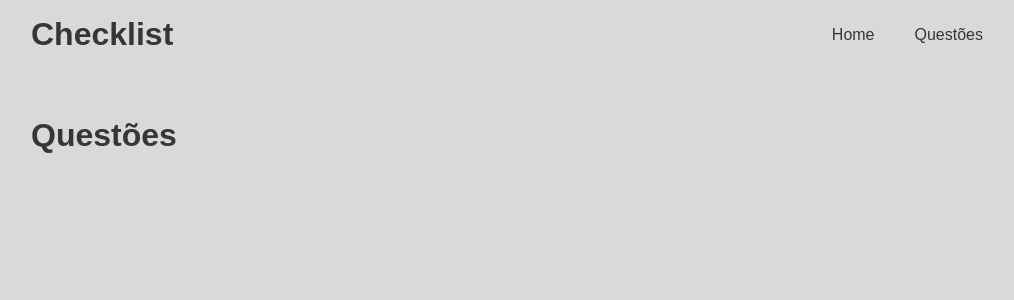
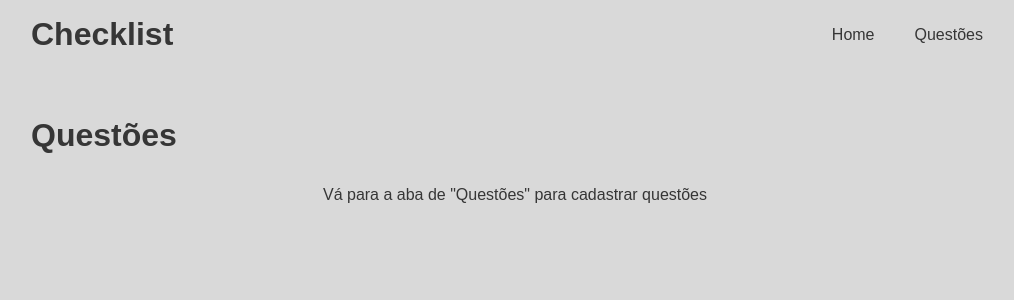
Before and after one commit to Guillescas/qa-list, a Next.js app: page / in a window 1280 px wide. Shown: the top 300 px of the page, without its empty margins (125-1139 px from the left). Built offline with nearby package versions, Linux system fonts and the light colour scheme.

Commit message:
Added message when doesnt ghave questions'

```diff
--- a/src/pages/index.tsx
+++ b/src/pages/index.tsx
@@ -60,6 +60,10 @@ const Home: NextPage = () => {
       <Styles.Content>
         <h1>Questões</h1>
 
+        {questions.length === 0 && (
+          <p className='without-questions'>Vá para a aba de "Questões" para cadastrar questões</p>
+        )}
+
         {questions.map(question => (
           <Styles.Question key={question.id} condition={question.condition}>
             <p>{question.question}</p>
--- a/src/styles/Pages/Home.ts
+++ b/src/styles/Pages/Home.ts
@@ -22,6 +22,11 @@ export const Content = styled.div`
   margin: 3rem auto 0;
 
   padding: 0 1rem 3rem;
+
+  .without-questions {
+    margin: 2rem 0;
+    text-align: center;
+  }
 `;
 
 export const Question = styled.div<IQuestionProps>`
```
